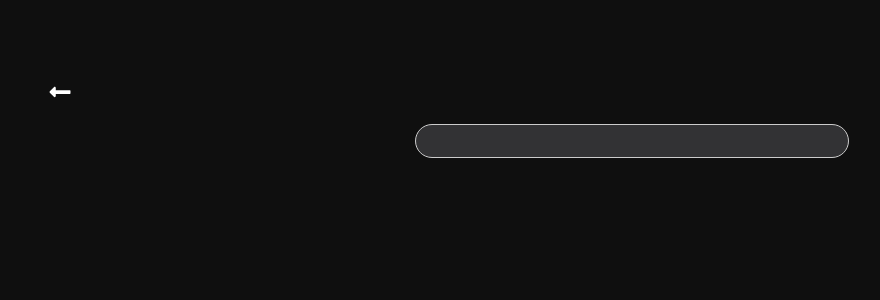
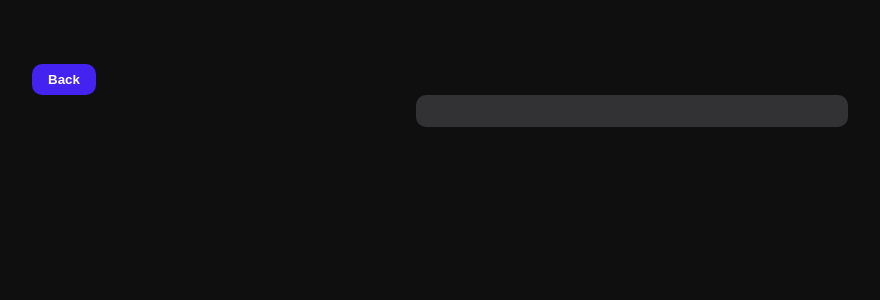
Before and after one commit to dselasea/react-capstone, a React (Create React App) app: page /info/1 in a window 1280 px wide. Shown: the top 300 px of the page, without its empty margins (8-888 px from the left). Built offline with nearby package versions, Linux system fonts and the light colour scheme.

Commit message:
Add back button and style components

```diff
--- a/src/components/Details.js
+++ b/src/components/Details.js
@@ -1,6 +1,6 @@
 import React, { useEffect } from 'react';
 import { useSelector, useDispatch } from 'react-redux';
-import { useParams } from 'react-router-dom';
+import { NavLink, useParams } from 'react-router-dom';
 import { FaLongArrowAltLeft } from 'react-icons/fa';
 import { filterCrypto } from '../redux/data/dataSlice';
 
@@ -18,7 +18,9 @@ const Details = () => {
 
   return (
     <>
-      <FaLongArrowAltLeft className="arrow" />
+      <NavLink to="/">
+        <button type="button" className="btn">Back</button>
+      </NavLink>
       <div className="crypto-detail">
         {
         crypto.map((cryptoData) => (
--- a/src/components/Display.js
+++ b/src/components/Display.js
@@ -48,7 +48,7 @@ const Display = () => {
                 Price: $
                 {info.cryptoPrice.toFixed(2)}
               </p>
-              <NavLink to={`/info/${info.id}`}><button type="button">View Details</button></NavLink>
+              <NavLink to={`/info/${info.id}`}><button type="button" className="btn">View Details</button></NavLink>
             </div>
           )))}
       </div>
--- a/src/index.css
+++ b/src/index.css
@@ -36,12 +36,22 @@ img {
   gap: 1rem;
 }
 
+.btn {
+  padding: 0.5rem 1rem;
+  border: 0;
+  border-radius: 10px;
+  cursor: pointer;
+  background: #4422EF;
+  color: #fff;
+  font-weight: bold;
+}
+
 .container .crypto-cards, .container .crypto-detail {
   padding: 1rem;
   text-align: center;
   background: #323234;
-  border: 1px solid #ccc;
-  border-radius: 30px;
+  box-shadow: -16px -23px 38px -23px rgba(0,0,0,0.5);
+  border-radius: 10px;
 }
 
 .container .crypto-detail {
@@ -59,10 +69,17 @@ img {
 .arrow {
   font-size: 1.5rem;
   margin: 1rem;
+  fill: #BCFE2F;
 }
 
 @media only screen and (min-width: 768px) {
   .container .crypto-info {
-    grid-template-columns: repeat(4, 1fr);
+    grid-template-columns: repeat(3, 1fr);
   }
 }
+
+@media only screen and (min-width: 1040px) {
+  .container .crypto-info {
+    grid-template-columns: repeat(5, 1fr);
+  }
+}
```
